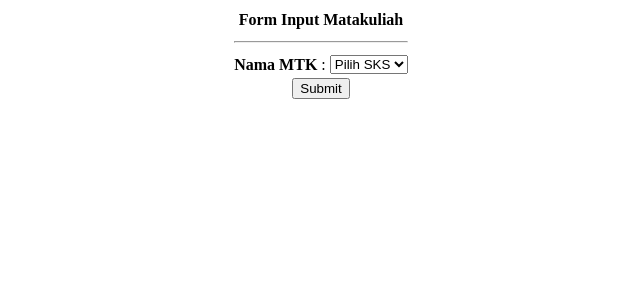
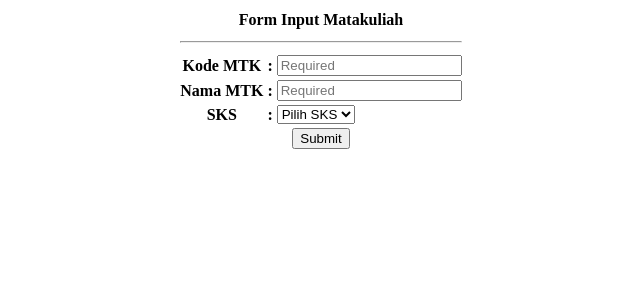
Before and after one commit to Ramdhani11/latihan_kelompok4, a CodeIgniter app: page /database/ in a window 1280 px wide. Shown: the top 300 px of the page, without its empty margins (319-959 px from the left). Run offline with CodeIgniter, Linux system fonts and the light colour scheme.

Commit message:
Membetulkan kesalahan yang ada diview-form-matakuliah.php

```diff
--- a/application/views/view-form-matakuliah.php
+++ b/application/views/view-form-matakuliah.php
@@ -10,7 +10,7 @@
 
 <body>
     <center>
-        <form action="<?= base_url('matakuliah/cetak') ?>" method="POST">
+        <form action="<?= base_url('matakuliah/cetak'); ?>" method="POST">
             <table>
                 <tr>
                     <th colspan="3">
@@ -23,8 +23,22 @@
                     </td>
                 </tr>
                 <tr>
+                    <th>Kode MTK</th>
+                    <th>:</th>
+                    <td>
+                        <input type="text" name="kode" id="kode" placeholder="Required">
+                    </td>
+                </tr>
+                <tr>
                     <th>Nama MTK</th>
-                    <td>:</td>
+                    <th>:</th>
+                    <td>
+                        <input type="text" name="nama" id="nama" placeholder="Required">
+                    </td>
+                </tr>
+                <tr>
+                    <th>SKS</th>
+                    <th>:</th>
                     <td>
                         <select name="sks" id="sks">
                             <option value="">Pilih SKS</option>
```
